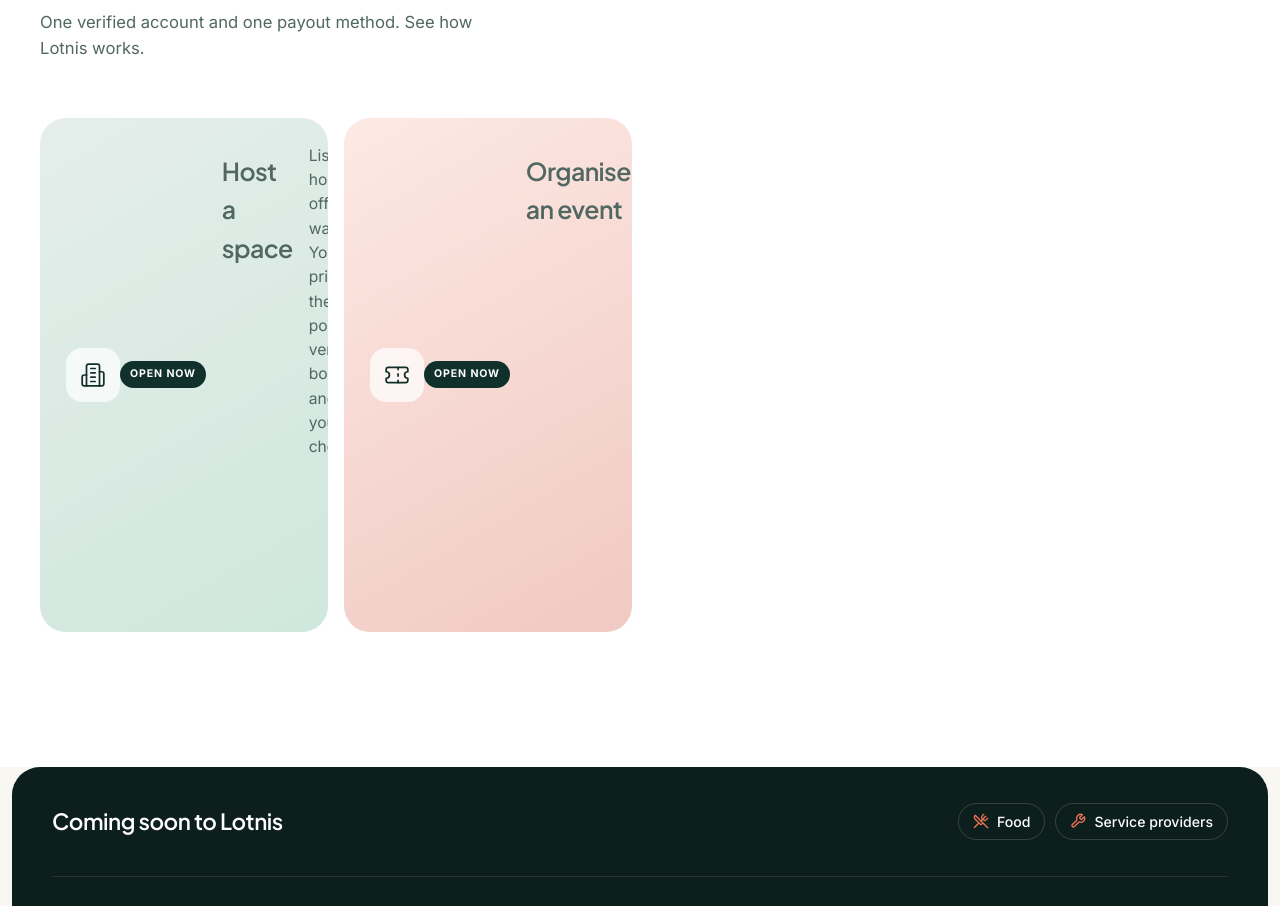
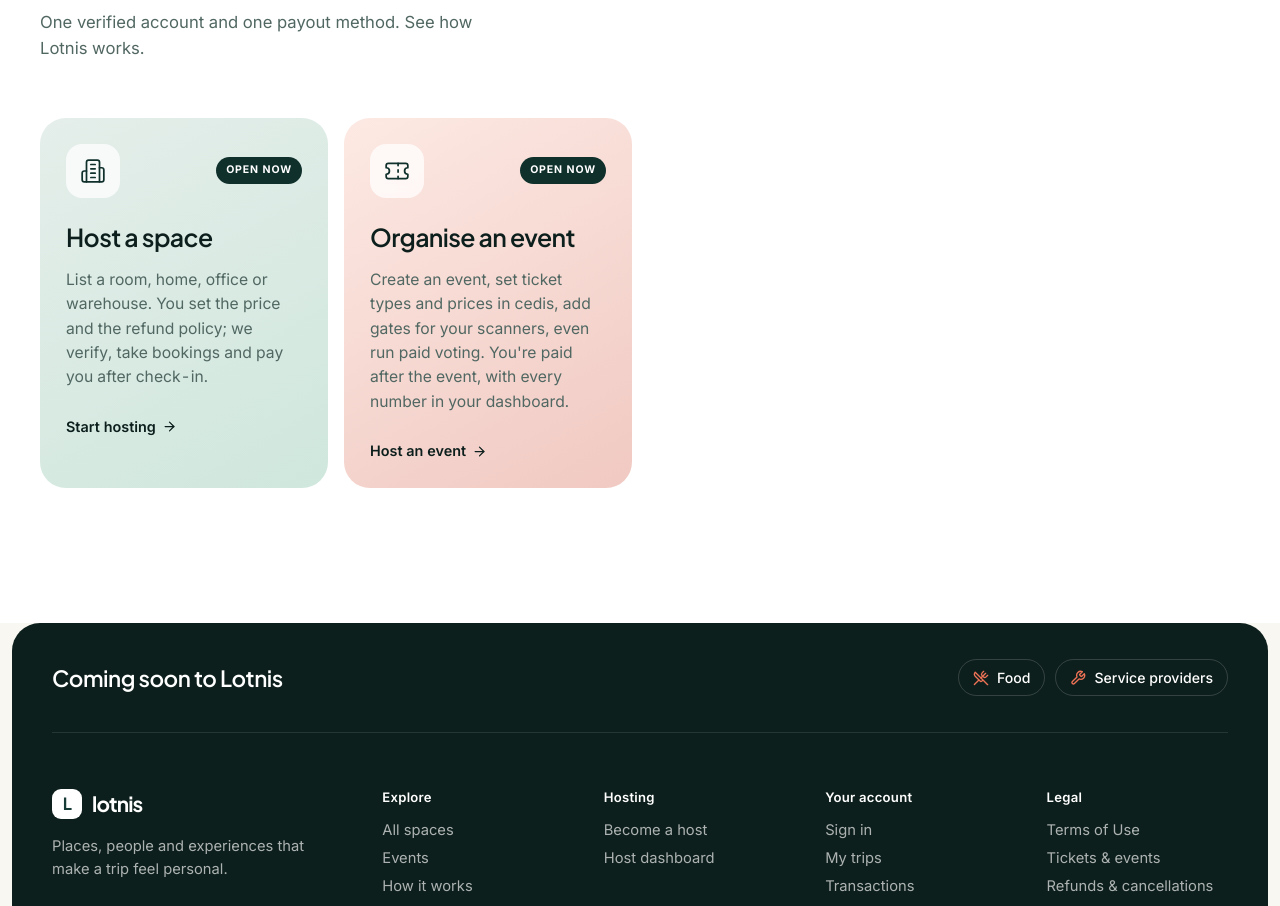
Before and after one commit to LOTNIS-PROGRMRSorg/webapp, a React (Vite) app: page / in a window 1280 px wide. Shown: the part 1545-2451 px from the top of the page. Built offline with nearby package versions, Linux system fonts and the light colour scheme; no server answers.

Commit message:
Fix homepage provider card layout

```diff
--- a/src/features/home/home.css
+++ b/src/features/home/home.css
@@ -912,7 +912,7 @@
   font-size: 0.93rem;
   font-variant-numeric: tabular-nums;
 }
-.lp-lines div {
+.lp-booking .lp-lines > div {
   display: flex;
   justify-content: space-between;
   gap: 16px;
```
